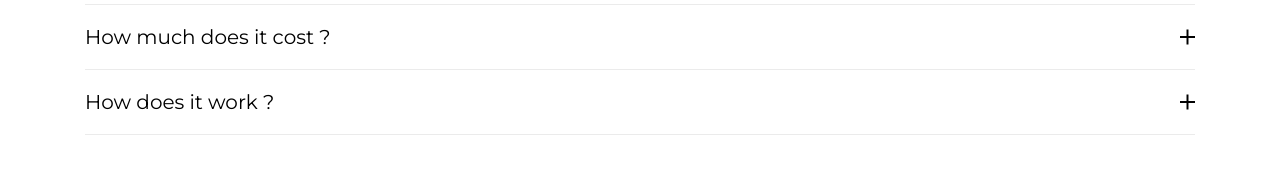
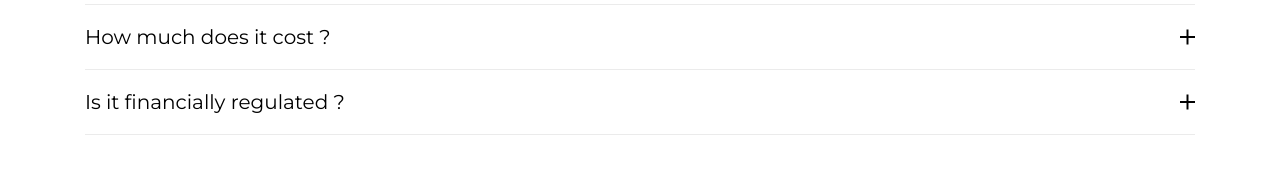
Before and after one commit to pakokrew/mooni-landing, a Next.js app: page / in a window 1280 px wide. Shown: the part 2943-3127 px from the top of the page. Built offline with nearby package versions, Linux system fonts and the light colour scheme.

Commit message:
edit FAQ

```diff
--- a/pages/index.js
+++ b/pages/index.js
@@ -218,7 +218,7 @@ export default () => (
               <a data-toggle="collapse" href="#faq2" className="collapsed">How much can I transfer ? <i className="ion-android-remove"/></a>
               <div id="faq2" className="collapse" data-parent="#faq-list">
                 <p>
-                  Anonymous accounts are allowed up to 5,000 CHF per year.
+                  Exchanges are limited to 5,000 CHF/€ per transactions.
                 </p>
               </div>
             </li>
@@ -227,16 +227,16 @@ export default () => (
               <a data-toggle="collapse" href="#faq3" className="collapsed">How much does it cost ? <i className="ion-android-remove"/></a>
               <div id="faq3" className="collapse" data-parent="#faq-list">
                 <p>
-                  The fees we charge depend on the amount you exchange, but stays between 0.5% and 2%, plus blockchain network fees. The precise amount is displayed on the app when placing an order, try it ;)
+                  Our base fee is 2.5% per transaction. It may depend on the exchanged amount, the precise amount is displayed on the app when placing an order. You also have to pay for blockchain transaction fees which greatly depend on the situation of the network.
                 </p>
               </div>
             </li>
 
             <li>
-              <a data-toggle="collapse" href="#faq4" className="collapsed">How does it work ? <i className="ion-android-remove"/></a>
+              <a data-toggle="collapse" href="#faq4" className="collapsed">Is it financially regulated ? <i className="ion-android-remove"/></a>
               <div id="faq4" className="collapse" data-parent="#faq-list">
                 <p>
-                  We are not an exchange. We are just providing a sleek user interface glueing different services together. For ETH=>Fiat exchange, we use bity.com, which is a well-established Swiss crypto gateway, with strong regulations rules. For ERC20=>ETH conversion, we use decentralized liquity provider, which are trustless and permissionless.
+                  All the transactions are fully regulated over Swiss laws. Our partner, well-established Swiss crypto gateway, Bity.com, are doing all the AML verifications before accepting any order. We are able to provide KYC-less services due to the 5k€ limit.
                 </p>
               </div>
             </li>
```
